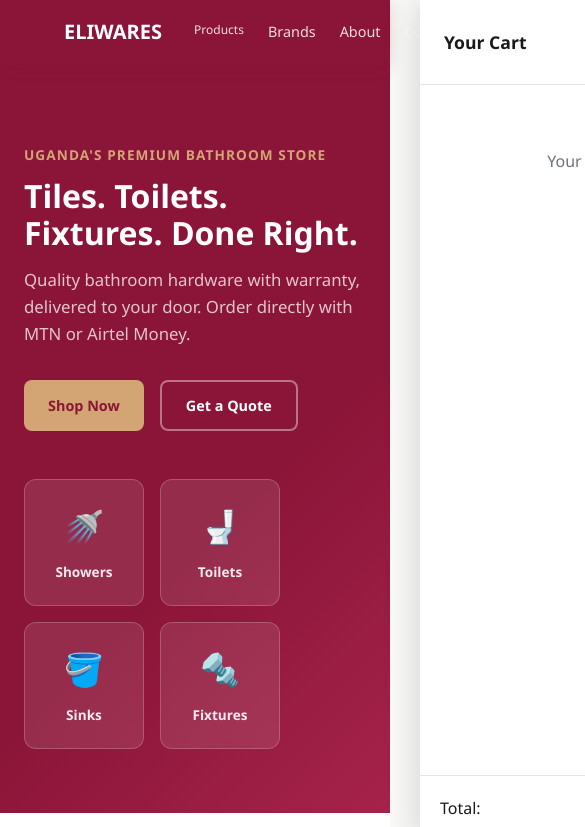
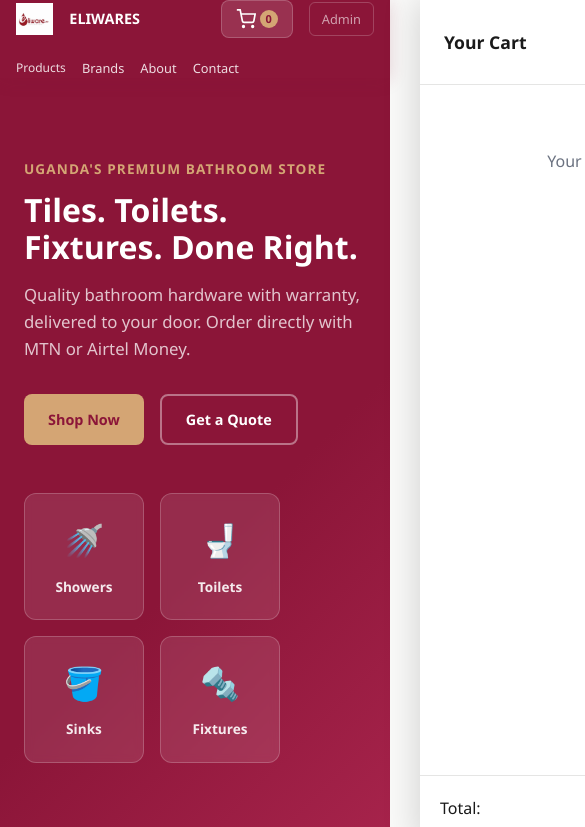
Before and after one commit to Jaellynda/eliwares-site, a Next.js app: page / in a window 390 px wide. Shown: the top 827 px of the page, 585 px wide, since content can reach past the window. Built offline with nearby package versions, Linux system fonts and the light colour scheme.

Commit message:
feat: enhance responsive styling for mobile view
Updated CSS media queries for better mobile navigation and text adjustments

Co-authored-by: Jael Tegulwa <101296234+Jaellynda@users.noreply.github.com>

```diff
--- a/app/globals.css
+++ b/app/globals.css
@@ -45,11 +45,28 @@ input, select, textarea { font-family: inherit; }
   max-width: 1200px; margin: 0 auto; padding: 0 1.5rem;
   display: flex; align-items: center; gap: 2rem; height: 64px;
 }
+@media (max-width: 768px) {
+  .nav-inner { gap: 0.75rem; padding: 0 1rem; height: auto; min-height: 56px; flex-wrap: wrap; }
+}
 .logo { display: flex; align-items: center; gap: 10px; font-size: 1.25rem; font-weight: 700; color: #fff; }
 .logo img { height: 40px; width: auto; }
+@media (max-width: 768px) {
+  .logo img { height: 32px; }
+}
+.eliwares-text { font-size: 1rem; font-weight: 700; color: #fff; margin-left: 0.5rem; }
+@media (max-width: 768px) {
+  .eliwares-text { font-size: 0.9rem; margin-left: 0.25rem; }
+}
 .nav-links { display: flex; gap: 1.5rem; flex: 1; }
+@media (max-width: 768px) {
+  .nav-links { gap: 1rem; flex-basis: 100%; order: 3; margin-top: 0.5rem; }
+}
 .nav-links a { color: rgba(255,255,255,0.85); font-size: 0.9rem; font-weight: 500; transition: color 0.2s; }
 .nav-links a:first-child { font-size: 0.75rem; }
+@media (max-width: 768px) {
+  .nav-links a { font-size: 0.8rem; }
+  .nav-links a:first-child { font-size: 0.75rem; }
+}
 .nav-links a:hover { color: var(--accent); }
 .nav-actions { display: flex; align-items: center; gap: 1rem; margin-left: auto; }
 .cart-btn {
--- a/components/storefront.tsx
+++ b/components/storefront.tsx
@@ -300,7 +300,7 @@ export function Storefront() {
               priority
             />
           </a>
-          <span style={{ fontSize: '1.25rem', fontWeight: 700, color: '#fff', marginLeft: '0.5rem' }}>ELIWARES</span>
+          <span className="eliwares-text">ELIWARES</span>
           <nav className="nav-links">
             <a href="#products">Products</a>
             <a href="#brands">Brands</a>
```
